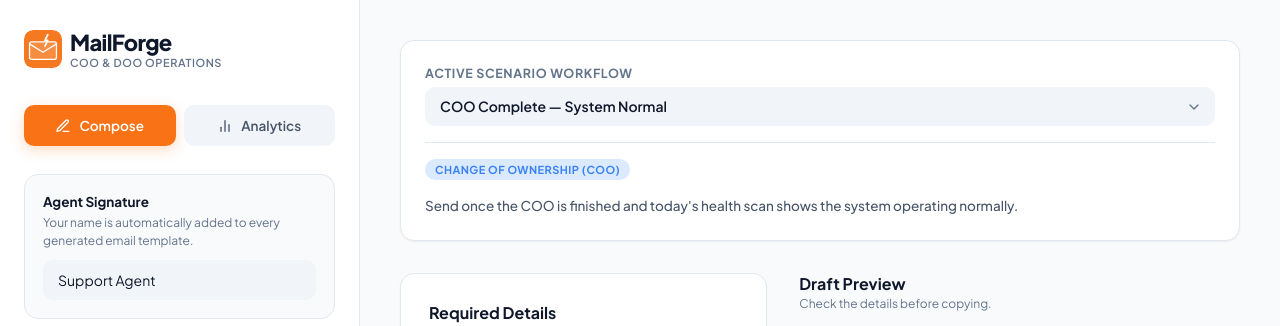
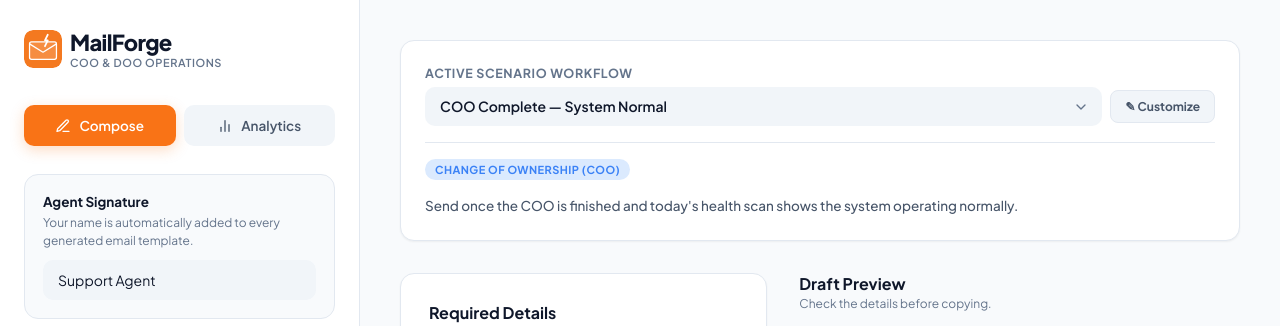
Before and after one commit to thayeeb9211/coomailforge, a Flask app: page / in a window 1280 px wide. Shown: the top 326 px of the page. Run offline with Flask 3, Linux system fonts and the light colour scheme; data that the repository does not hold is empty.

Commit message:
UI: add Customize button next to scenario dropdown + smart label toggle

```diff
--- a/static/app.js
+++ b/static/app.js
@@ -953,12 +953,25 @@ Enphase Support Team`
     });
     applyLastScanToFields(scenario.fields, values, scenario);
     updatePreview(scenario, values);
+    const custBtn = document.getElementById("btn-customize-scenario");
+    if (custBtn) custBtn.innerHTML = scenario._isCustom ? "&#9998; Edit Template" : "&#9998; Customize";
   }
 
   function highlightPlaceholders(text) {
     if (!text) return "";
     return text.replace(/&/g,"&amp;").replace(/</g,"&lt;").replace(/>/g,"&gt;")
                .replace(/\[\[([^\]]+)\]\]/g,'<span class="placeholder-tag">[$1]</span>');
+  }
+
+  function customizeCurrentScenario() {
+    const scenario = SCENARIOS.find(s => s.id === currentScenarioId);
+    if (!scenario) return;
+    if (scenario._isCustom) {
+      const tpl = _customTemplates.find(t => t.id === scenario._templateId);
+      if (tpl) openEditTemplateModal(tpl);
+    } else {
+      _customizeScenarioAsTemplate(scenario);
+    }
   }
 
   function _customizeScenarioAsTemplate(scenario) {
@@ -1366,14 +1379,15 @@ Enphase Support Team`
 
   document.addEventListener("DOMContentLoaded", initialize);
 
-  window.startEnlightenLogin    = startEnlightenLogin;
-  window.fetchFromEnlighten     = fetchFromEnlighten;
-  window.dismissLoginWall       = dismissLoginWall;
-  window.openNewTemplateModal   = openNewTemplateModal;
-  window.openEditTemplateModal  = openEditTemplateModal;
-  window.closeTemplateModal     = closeTemplateModal;
-  window.submitCustomTemplate   = submitCustomTemplate;
-  window.downloadChart          = downloadChart;
+  window.startEnlightenLogin      = startEnlightenLogin;
+  window.fetchFromEnlighten        = fetchFromEnlighten;
+  window.dismissLoginWall          = dismissLoginWall;
+  window.openNewTemplateModal      = openNewTemplateModal;
+  window.openEditTemplateModal     = openEditTemplateModal;
+  window.closeTemplateModal        = closeTemplateModal;
+  window.submitCustomTemplate      = submitCustomTemplate;
+  window.downloadChart             = downloadChart;
+  window.customizeCurrentScenario  = customizeCurrentScenario;
 
   /* inject btn-chart-dl style */
   const _s = document.createElement("style");
--- a/templates/coo.html
+++ b/templates/coo.html
@@ -163,7 +163,8 @@
         <header class="view-header scenario-selection-header">
           <div class="selector-container">
             <label for="scenario-select" class="dropdown-label">Active Scenario Workflow</label>
-            <select id="scenario-select" class="form-control select-scenario-dropdown">
+            <div style="display:flex;gap:8px;align-items:center">
+            <select id="scenario-select" class="form-control select-scenario-dropdown" style="flex:1">
               <optgroup label="Change of Ownership (COO) Templates">
                 <option value="coo-normal" selected>COO Complete — System Normal</option>
                 <option value="coo-not-normal">COO Complete — System Has Issue</option>
@@ -188,6 +189,8 @@
                 <option value="admin-other-scenarios">Other Scenarios (Host, Builders, etc.)</option>
               </optgroup>
             </select>
+            <button id="btn-customize-scenario" onclick="customizeCurrentScenario()" title="Edit or clone this scenario as a custom template" style="flex-shrink:0;display:inline-flex;align-items:center;gap:5px;padding:8px 14px;background:#f1f5f9;border:1px solid #e2e8f0;border-radius:8px;font-size:12px;font-weight:700;color:#475569;cursor:pointer;white-space:nowrap;font-family:var(--font-sans)">&#9998; Customize</button>
+            </div>
           </div>
           <div class="scenario-details-bubble">
             <div class="badge coo" id="scenario-badge">Change of Ownership</div>
```
